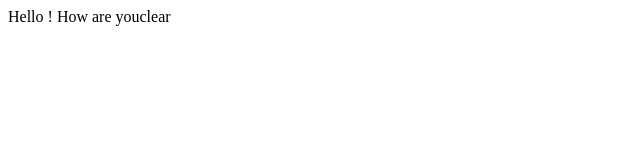
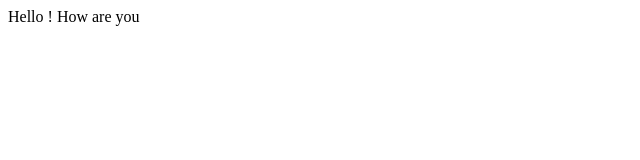
Before and after one commit to Abdullah512200/TODO, a plain HTML site: page index.html in a window 1280 px wide. Shown: the full height of the page, 0-640 px from the left. Drawn offline with Linux system fonts and the light colour scheme.

```diff
--- a/index.html
+++ b/index.html
@@ -1 +1 @@
-<p>Hello ! How are youclear</p>
+<p>Hello ! How are you</p>
```
Also changed, not shown: 1 other file.
